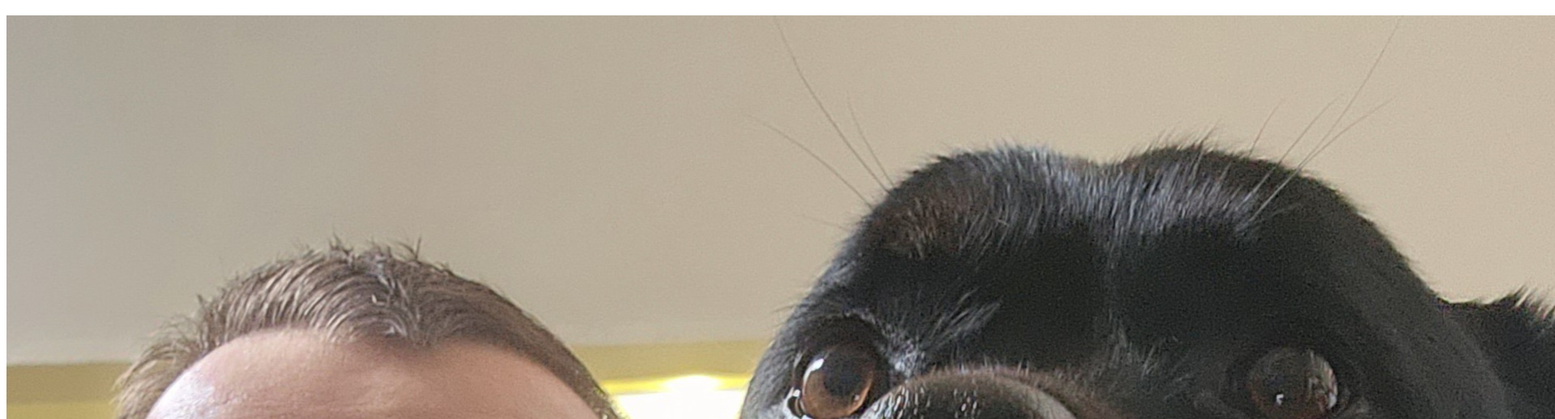
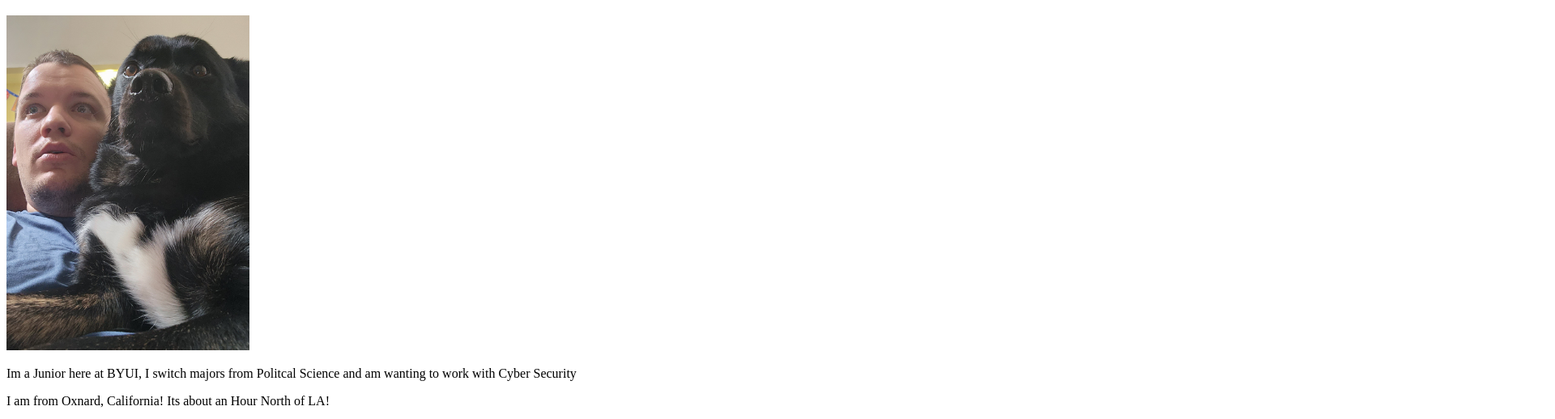
Before and after one commit to Johnson-Spencer/wdd130, a plain HTML site: page assignments/index.html in a window 1280 px wide. Shown: the part 87-605 px from the top of the page at 81% size, 1920 px wide, since content can reach past the window. Drawn offline with Linux system fonts and the light colour scheme.

Commit message:
Changed the width of the picture

```diff
--- a/assignments/index.html
+++ b/assignments/index.html
@@ -16,7 +16,7 @@
         </nav>
         <main>
             <h1>Spencer Johnson | WDD130 Projects</h1>
-            <img src="athenatv.jpg" alt="Athena Watching TV with me">
+            <img src="athenatv.jpg" alt="Athena Watching TV with me" Width ="300">
             <p>Im a Junior here at BYUI, I switch majors from Politcal Science and am wanting to work with Cyber Security</p>
             <P>I am from Oxnard, California! Its about an Hour North of LA!</P>
             <p>I love the outdoors! I love Camping, Hiking and being in Nature! I also Love to Play Video Games! I Play the Xbox and Switch mainly!</p>
```
